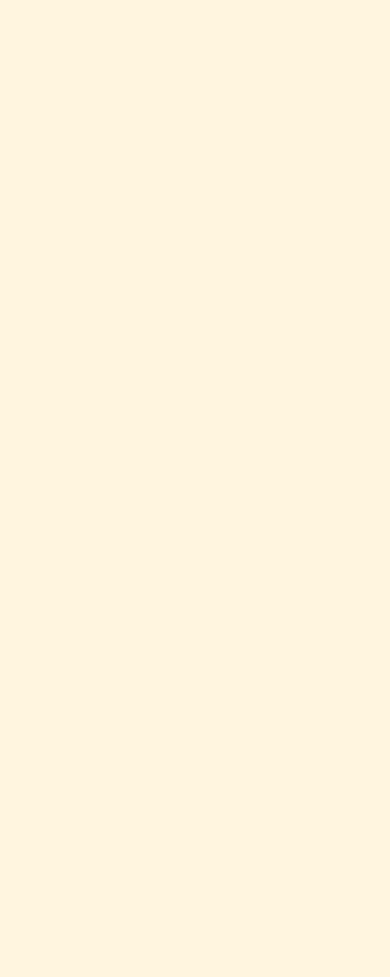
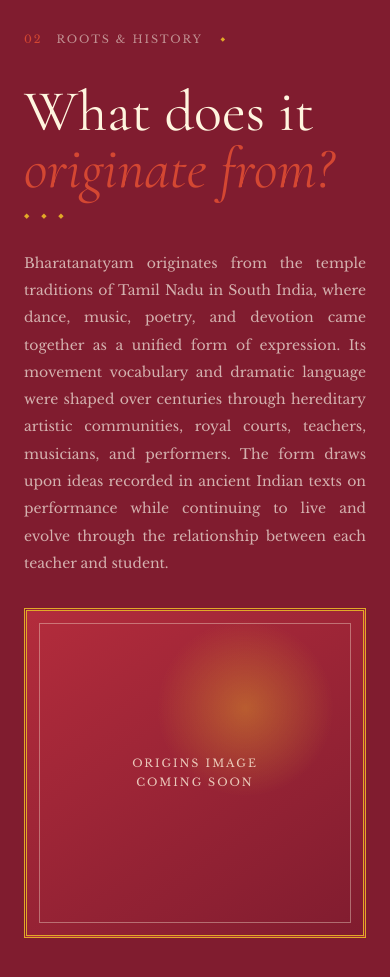
Before and after one commit to Aadhya-Sure/RathiSchoolofDance, a Next.js app: page /about in a window 390 px wide. Shown: the part 1480-2457 px from the top of the page. Before the commit the page ends 1431 px from the top, so only its background shows below. Built offline with nearby package versions, Linux system fonts and the light colour scheme.

Commit message:
Add school title and Bharatanatyam origins section

```diff
--- a/app/about/page.tsx
+++ b/app/about/page.tsx
@@ -12,6 +12,16 @@ export default function AboutPage() {
           <p>Bharatanatyam is one of India’s major classical dance forms, rooted in the temples and courts of Tamil Nadu in South India. Its movement language brings together precise rhythmic footwork, sculptural poses, codified hand gestures called mudras, and expressive storytelling known as abhinaya. Traditionally accompanied by Carnatic music, the form unites pure dance, expression, and dramatic interpretation. Dancers train progressively in posture, rhythm, coordination, repertoire, and the relationship between movement and meaning. Over generations, Bharatanatyam moved from temple and court traditions to the modern stage and is now taught and performed around the world. Its practice remains both disciplined and evolving, carrying cultural memory forward through each dancer.</p>
         </div>
       </section>
+      <section className="origins-section section">
+        <div className="pandanallur-copy">
+          <div className="section-label light"><span>02</span> Roots &amp; history</div>
+          <h2>What does it<br /><em>originate from?</em></h2>
+          <p>Bharatanatyam originates from the temple traditions of Tamil Nadu in South India, where dance, music, poetry, and devotion came together as a unified form of expression. Its movement vocabulary and dramatic language were shaped over centuries through hereditary artistic communities, royal courts, teachers, musicians, and performers. The form draws upon ideas recorded in ancient Indian texts on performance while continuing to live and evolve through the relationship between each teacher and student.</p>
+        </div>
+        <div className="origins-placeholder" role="img" aria-label="Placeholder for an image about the origins of Bharatanatyam">
+          <span>Origins image<br />coming soon</span>
+        </div>
+      </section>
       <Footer />
     </main>
   );
--- a/app/globals.css
+++ b/app/globals.css
@@ -314,12 +314,16 @@ nav { gap:34px; font-family:"Libre Baskerville",serif; font-size:9px; letter-spa
 .about-page .about-image-placeholder { background:url('/rathi-school-art.jpg') center/cover no-repeat; }
 .about-page .about-image-placeholder:before,.about-page .about-image-placeholder .placeholder-mark,.about-page .about-image-placeholder span { display:none; }
 .home-school-section { padding-top:110px; }
-.home-school-section .about-school-copy { display:flex; align-items:center; }
+.home-school-section .about-school-copy { display:flex; flex-direction:column; align-items:flex-start; justify-content:center; }
+.home-school-section .about-school-copy h2 { margin:0 0 34px; font-size:clamp(58px,6vw,92px); }
 .home-school-section .about-school-copy p { margin:0; }
 .home-school-section .about-image-placeholder { background:url('/rathi-school-art.jpg') center/cover no-repeat; }
 .home-school-section .about-image-placeholder:before { display:none; }
 .about-art-form { padding-top:190px; }
 .about-art-form h1 { margin:0 0 30px; font-size:clamp(58px,6vw,92px); }
+.origins-section { display:grid; grid-template-columns:1.1fr .9fr; gap:8vw; align-items:center; background:var(--plum); color:var(--cream); }
+.origins-placeholder { position:relative; min-height:560px; display:grid; place-items:center; overflow:hidden; border:3px double var(--gold); background:radial-gradient(circle at 65% 30%,rgba(225,169,40,.42),transparent 28%),linear-gradient(145deg,var(--plum-light),#801c2f); color:rgba(255,245,223,.78); text-align:center; text-transform:uppercase; letter-spacing:.18em; line-height:1.8; font-size:11px; }
+.origins-placeholder:after { content:""; position:absolute; inset:12px; border:1px solid rgba(255,245,223,.36); }
 .class-list { display:block; margin-top:70px; border-top:3px double rgba(128,28,47,.35); }
 .class-list article { padding:34px 10px; border:0; border-bottom:1px solid rgba(128,28,47,.28); background:transparent; box-shadow:none; }
 .class-list article:hover { transform:none; background:rgba(225,169,40,.07); box-shadow:none; }
@@ -342,14 +346,14 @@ footer > p { color:rgba(255,255,255,.75); margin:20px 0 30px; }
   .site-header { height:116px; padding:14px 22px 12px; grid-template-columns:1fr; align-content:center; gap:12px; } .site-header .brand { justify-self:center; } nav { display:flex; justify-content:center; gap:24px; font-size:9px; } .header-cta { display:none; }
   .hero { display:block; min-height:0; } .hero-copy { min-height:700px; padding:130px 8vw 42px; } .hero-visual { height:560px; }
   .page-hero { padding-top:116px; grid-template-columns:1fr; } .page-hero-copy { padding:80px 8vw; } .page-hero-art { height:430px; } .about-school-hero { padding-top:155px; grid-template-columns:1fr; } .about-image-placeholder { min-height:460px; }
-  .about-heading,.gallery-top,.classes-top,.albums-heading { grid-template-columns:1fr; gap:25px; } .bharatanatyam-intro,.pandanallur-section,.class-location-grid { grid-template-columns:1fr; } .bharatanatyam-placeholder,.pandanallur-placeholder { min-height:420px; } .values { grid-template-columns:1fr; gap:30px; } .director,.contact-section { grid-template-columns:1fr; } .director-portrait { min-height:0; }
+  .about-heading,.gallery-top,.classes-top,.albums-heading { grid-template-columns:1fr; gap:25px; } .bharatanatyam-intro,.pandanallur-section,.origins-section,.class-location-grid { grid-template-columns:1fr; } .bharatanatyam-placeholder,.pandanallur-placeholder,.origins-placeholder { min-height:420px; } .values { grid-template-columns:1fr; gap:30px; } .director,.contact-section { grid-template-columns:1fr; } .director-portrait { min-height:0; }
   .class-list article { grid-template-columns:42px 1fr 44px; } .level { display:none; }
   .gallery-grid { height:720px; grid-template-columns:1fr 1fr; grid-template-rows:2fr 1fr 1fr; } .gallery-main { grid-column:1/3; grid-row:auto; } .gallery-detail.three { grid-column:1/3; }
 }
 @media (max-width:560px) {
   .section { padding:80px 24px; } h1 { font-size:57px; } .hero-copy { padding:155px 24px 42px; min-height:720px; } .hero-visual { height:460px; } nav { gap:10px; font-size:8px; } .brand-mark { width:36px; height:36px; }
   .hero-actions { align-items:flex-start; flex-direction:column; } .hero-foot { gap:12px; flex-wrap:wrap; } .marquee span:nth-of-type(even),.marquee b:nth-of-type(even) { display:none; }
-  .home-cards { grid-template-columns:1fr; } .bharatanatyam-placeholder,.pandanallur-placeholder { min-height:330px; } .page-hero-copy { padding:70px 24px; } .page-hero-art { height:350px; } .about-school-hero { padding:150px 24px 70px; } .about-image-placeholder { min-height:360px; } .director-portrait { min-height:0; } .gallery-grid { height:650px; } .album { grid-template-columns:1fr; gap:28px; padding:34px 0; } .album-image { min-height:230px; } .contact-form-wrap { padding:34px 24px; } .contact-details dl div { grid-template-columns:1fr; gap:7px; } .footer-bottom { gap:14px; flex-direction:column; }
+  .home-cards { grid-template-columns:1fr; } .bharatanatyam-placeholder,.pandanallur-placeholder,.origins-placeholder { min-height:330px; } .page-hero-copy { padding:70px 24px; } .page-hero-art { height:350px; } .about-school-hero { padding:150px 24px 70px; } .about-image-placeholder { min-height:360px; } .director-portrait { min-height:0; } .gallery-grid { height:650px; } .album { grid-template-columns:1fr; gap:28px; padding:34px 0; } .album-image { min-height:230px; } .contact-form-wrap { padding:34px 24px; } .contact-details dl div { grid-template-columns:1fr; gap:7px; } .footer-bottom { gap:14px; flex-direction:column; }
 }
 @media (prefers-reduced-motion:reduce) { html { scroll-behavior:auto; } * { transition:none !important; } }
 
--- a/app/page.tsx
+++ b/app/page.tsx
@@ -19,6 +19,7 @@ export default function Home() {
       <section className="marquee" aria-label="School values"><span>DISCIPLINE</span><b>✦</b><span>JOY</span><b>✦</b><span>COMMUNITY</span><b>✦</b><span>ARTISTRY</span></section>
       <section className="about-school-hero home-school-section">
         <div className="about-school-copy">
+          <h2>Our<br /><em>School.</em></h2>
           <p>Rathi School of Dance is dedicated to producing, developing, and presenting the classical Indian dance form Bharata Natyam in the Pandanallur style. The school was founded in 1980 by Artistic Director Sheela Chandrashekar, acclaimed for her excellence as a dancer, choreographer, and teacher. Founded with a vision to propagate this art form among future generations of Canadians, the school remains deeply committed to its teaching, practice, and performance. Following a regular school year from September through June, more than 60 students learn and deepen their Bharata Natyam skills as they progress toward their Ranga Pravesh or Arangetram. Over the last four decades, more than 40 students have completed their Ranga Pravesh through Rathi School of Dance, and Sheela continues to guide students intensively each year.</p>
         </div>
         <div className="about-image-placeholder" role="img" aria-label="Rathi School of Dance archive photograph" />
```
